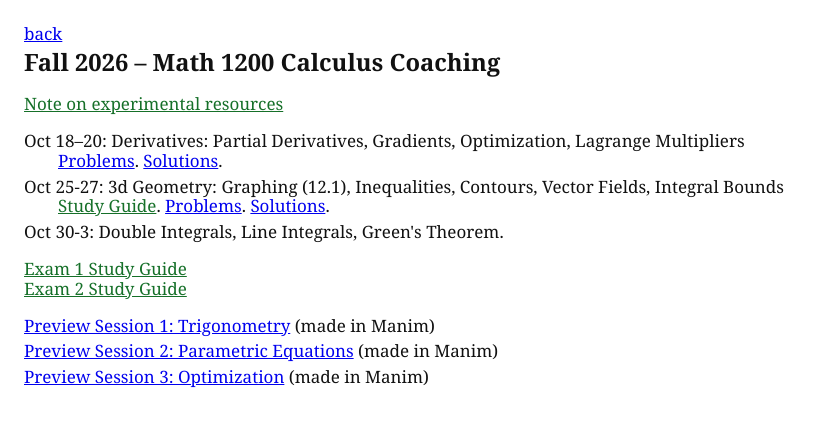
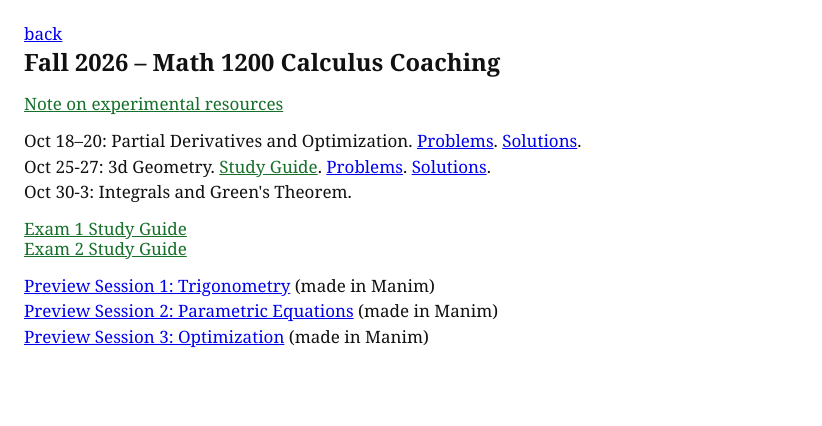
Before and after one commit to daniel-salkinder/daniel-salkinder.github.io, a plain HTML site: page math1200.html in a window 1280 px wide. Shown: the whole page, without its empty margins (0-822 px from the left). Drawn offline with Linux system fonts and the light colour scheme.

Commit message:
Shorten coaching titles and keep resource links inline

```diff
--- a/math1200.html
+++ b/math1200.html
@@ -11,11 +11,9 @@
     <p><a href="index.html">back</a></p>
     <h1>Fall 2026 – Math 1200 Calculus Coaching</h1>
     <p class="resource-note"><a class="green-link" href="experimental-resources.html">Note on experimental resources</a></p>
-    <p id="sessions">Oct 18–20: Derivatives: Partial Derivatives, Gradients, Optimization, Lagrange Multipliers<br>
-      <span class="session-resources"><a href="pdfs/Math%201200/Coaching/Problems%20-%20Math%201200%20Coaching%20Session%201.pdf" target="_blank" rel="noopener">Problems</a>. <a href="pdfs/Math%201200/Coaching/Solutions%20-%20Math%201200%20Coaching%20Session%201.pdf" target="_blank" rel="noopener">Solutions</a>.</span></p>
-    <p>Oct 25-27: 3d Geometry: Graphing (12.1), Inequalities, Contours, Vector Fields, Integral Bounds<br>
-      <span class="session-resources"><a class="green-link" href="pdfs/Math%201200/Coaching/Study%20Guide%20-%20Math%201200%20Coaching%20Session%202.pdf" target="_blank" rel="noopener">Study Guide</a>. <a href="pdfs/Math%201200/Coaching/Problems%20-%20Math%201200%20Coaching%20Session%202.pdf" target="_blank" rel="noopener">Problems</a>. <a href="pdfs/Math%201200/Coaching/Solutions%20-%20Math%201200%20Coaching%20Session%202.pdf" target="_blank" rel="noopener">Solutions</a>.</span></p>
-    <p>Oct 30-3: Double Integrals, Line Integrals, Green's Theorem.</p>
+    <p id="sessions">Oct 18–20: Partial Derivatives and Optimization. <a href="pdfs/Math%201200/Coaching/Problems%20-%20Math%201200%20Coaching%20Session%201.pdf" target="_blank" rel="noopener">Problems</a>. <a href="pdfs/Math%201200/Coaching/Solutions%20-%20Math%201200%20Coaching%20Session%201.pdf" target="_blank" rel="noopener">Solutions</a>.</p>
+    <p>Oct 25-27: 3d Geometry. <a class="green-link" href="pdfs/Math%201200/Coaching/Study%20Guide%20-%20Math%201200%20Coaching%20Session%202.pdf" target="_blank" rel="noopener">Study Guide</a>. <a href="pdfs/Math%201200/Coaching/Problems%20-%20Math%201200%20Coaching%20Session%202.pdf" target="_blank" rel="noopener">Problems</a>. <a href="pdfs/Math%201200/Coaching/Solutions%20-%20Math%201200%20Coaching%20Session%202.pdf" target="_blank" rel="noopener">Solutions</a>.</p>
+    <p>Oct 30-3: Integrals and Green's Theorem.</p>
     <p class="study-guides-link"><a class="green-link" href="pdfs/Math%201200/Study%20Guides/Exam%201%20Recall.pdf" target="_blank" rel="noopener">Exam 1 Study Guide</a><br>
     <a class="green-link" href="pdfs/Math%201200/Study%20Guides/Exam%202%20Recall.pdf" target="_blank" rel="noopener">Exam 2 Study Guide</a></p>
     <p><a href="pdfs/Math%201200/Review%20Sessions/Review%20Session%201.pdf" target="_blank" rel="noopener">Preview Session 1: Trigonometry</a> (made in Manim)</p>
--- a/style.css
+++ b/style.css
@@ -28,5 +28,3 @@ p.resource-note { margin: 1em 0; }
 h2 { font-size: 1.15em; margin: 1em 0 0.5em; }
 blockquote.example-prompt { margin: 1em 0; padding-left: 1em; border-left: 3px solid #ccc; }
 li { margin: 0.5em 0; }
-
-.session-resources { display: inline-block; margin-left: 2em; }
```
